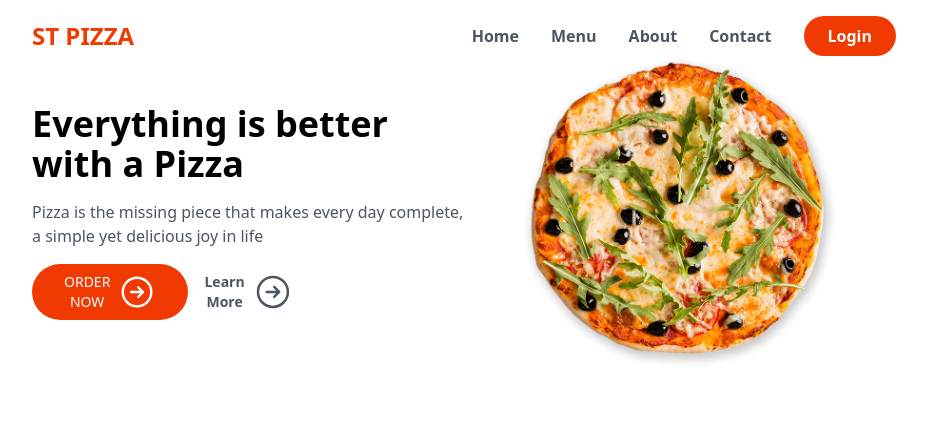
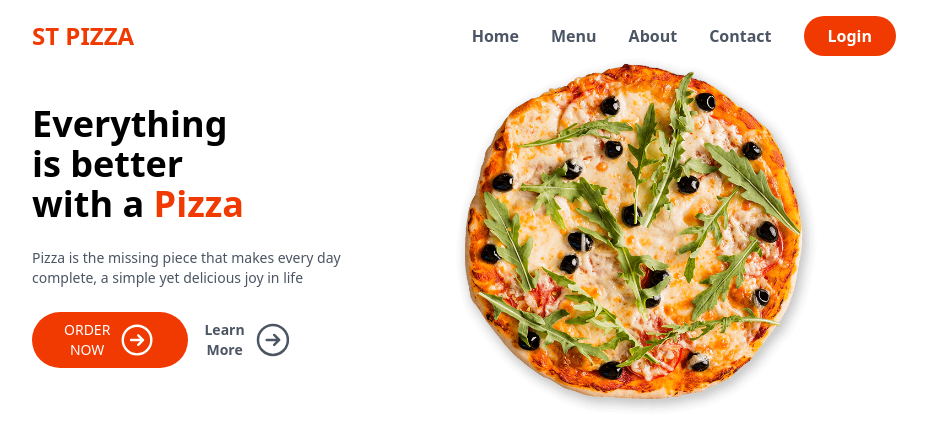
Before and after one commit to rialparmar1777/food-ordering-app, a Next.js app: page / in a window 1280 px wide. Shown: the top 448 px of the page, without its empty margins (176-1103 px from the left). Built offline with nearby package versions, Linux system fonts and the light colour scheme.

Commit message:
Hero layout completed

```diff
--- a/src/app/globals.css
+++ b/src/app/globals.css
@@ -1,3 +1,8 @@
 @tailwind base;
 @tailwind components;
 @tailwind utilities;
+
+section.hero{
+    @apply grid;
+    grid-template-columns: .4fr .6fr ;
+}
--- a/src/components/layout/Hero.js
+++ b/src/components/layout/Hero.js
@@ -5,10 +5,10 @@ import Right from "../icons/Right";
 export default function Hero() {
   return (
     <>
-      <section className="grid grid-cols-2">
+      <section className="hero">
         <div className="py-12">
-          <h1 className="text-4xl font-semibold">Everything is better with a Pizza</h1>
-          <p className="my-4 text-gray-600">
+          <h1 className="text-4xl font-semibold">Everything<br /> is better<br /> with a <span className="text-primary">Pizza</span></h1>
+          <p className="my-6 text-gray-600 text-sm">
             Pizza is the missing piece that makes every day complete, a simple
             yet delicious joy in life
           </p>
```
